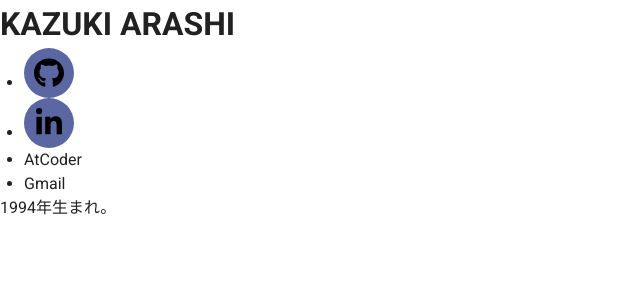
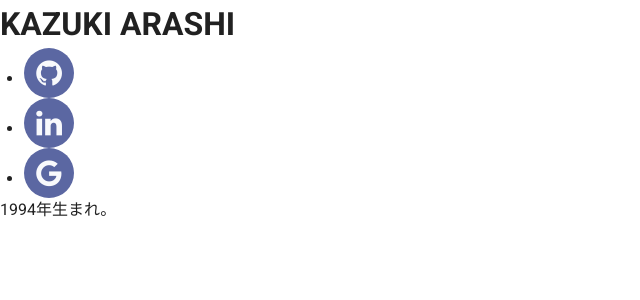
Before and after one commit to ars1208/ars1208.github.io, a Vue app: page /about in a window 1280 px wide. Shown: the top 300 px of the page, without its empty margins (0-640 px from the left). Built offline with nearby package versions, Linux system fonts and the light colour scheme.

Commit message:
連絡先アイコンを追加

```diff
--- a/public/index.html
+++ b/public/index.html
@@ -8,6 +8,7 @@
     <title><%= htmlWebpackPlugin.options.title %></title>
     <link rel="stylesheet" href="https://fonts.googleapis.com/css?family=Roboto:100,300,400,500,700,900">
     <link rel="stylesheet" href="https://cdn.jsdelivr.net/npm/@mdi/font@latest/css/materialdesignicons.min.css">
+    <link rel="stylesheet" href="https://cdnjs.cloudflare.com/ajax/libs/font-awesome/4.7.0/css/font-awesome.min.css">
   </head>
   <body>
     <noscript>
--- a/src/views/About.vue
+++ b/src/views/About.vue
@@ -2,10 +2,9 @@
   <div id="about" class="about__main">
     <h1>KAZUKI ARASHI</h1>
     <ul>
-      <li><div class="about__info_icon-bg"><img src="../assets/github-brands.svg" alt="GitHub" class="about__info_icon" /></div></li>
-      <li><div class="about__info_icon-bg"><img src="../assets/linkedin-in-brands.svg" alt="Linketin" class="about__info_icon" /></div></li>
-      <li>AtCoder</li>
-      <li>Gmail</li>
+      <li><div class="about__info_icon-bg"><i class="fa fa-github about__info_icon"></i></div></li>
+      <li><div class="about__info_icon-bg"><i class="fa fa-linkedin about__info_icon"></i></div></li>
+      <li><div class="about__info_icon-bg"><i class="fa fa-google about__info_icon"></i></div></li>
     </ul>
     <p>1994年生まれ。</p>
   </div>
@@ -34,7 +33,8 @@ export default Vue.extend({
   align-items: center;
 }
 .about__info_icon {
-  height: 30px;
+  font-size: 30px;
+  color: #f8f9fc;
   display: block;
   margin: auto;
 }
```
